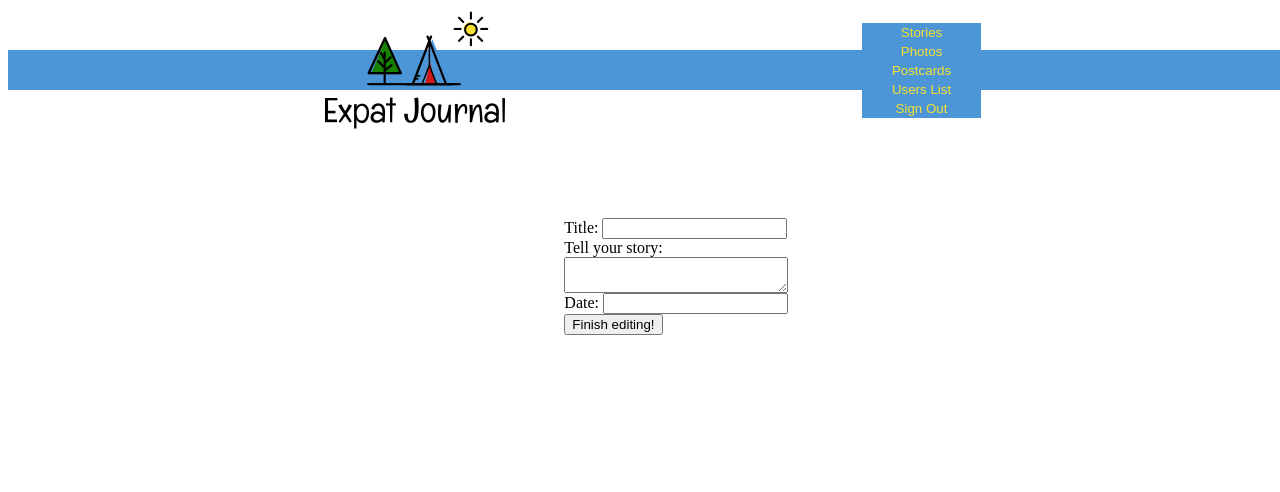
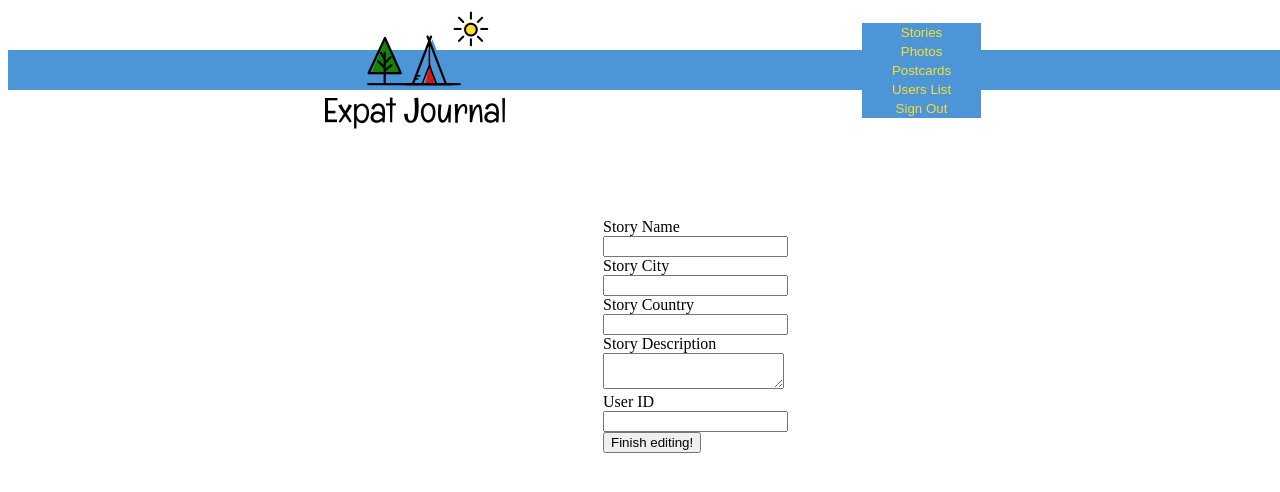
Before and after one commit to Expat-Journal8/front-end, a React (Create React App) app: page /Story/1/editStory in a window 1280 px wide. Shown: the top 492 px of the page. Built offline with nearby package versions, Linux system fonts and the light colour scheme; sample sign-in values are in the browser's storage; a web font is replaced by a local one.

Commit message:
making all of the requests into redux actions

```diff
--- a/src/Components/AddStory.js
+++ b/src/Components/AddStory.js
@@ -1,23 +1,20 @@
 import React, {useState} from 'react';
-import {axiosWithAuth} from '../api/axiosWithAuth';
+import {useHistory} from 'react-router-dom';
+import {connect} from 'react-redux';
+import {addStory} from '../actions/index';
 
 const AddStory = props => {
-    const [story, setStory ] = useState( { storyName:"", storyCity:"", storyCountry: '', storyDesc: '', user_id: '' } );
+    const [story, setStory ] = useState( { storyName:"", storyCity:"", storyCountry: '', storyDesc: '', user_id: '', storyPhoto: '' } );
+    const history = useHistory();
 
-    const handleSubmit = story => {
-        axiosWithAuth().post(`/api/stories`, story)
-            .then(response => {
-                console.log(response);
-            })
-            .catch(error => {
-                console.log(error);
-            })
+    const handleSubmit = e => {
+        e.preventDefault();
+        props.addStory(story);
     };
 
     const handleChange = e => {
         setStory({...story, [e.target.name]: e.target.value});
     };
-
 
     return (
         <div className="storiesWrapper">
@@ -72,10 +69,31 @@ const AddStory = props => {
                     value={story.user_id}
                     onChange={handleChange}/>
                 </div>
+                <div className="storyDate">
+                    <label
+                    htmlFor="date">Photo URL</label> <br />
+                    <input
+                    type="text"
+                    id="userId"
+                    name="storyPhoto"
+                    value={story.storyPhoto}
+                    onChange={handleChange}/>
+                </div>
                 <button>Add Story</button>
             </form>
         </div>
     )
 }
 
-export default AddStory;
+const mapStateToProps = (state) => {
+    return {
+        users: [],
+        user: {},
+        registerSuccessMessage: '',
+        user_stories: {},
+        isLoading: false,
+        error: null
+    }
+}
+
+export default connect(mapStateToProps, {addStory})(AddStory);
--- a/src/Components/EditStories.js
+++ b/src/Components/EditStories.js
@@ -5,7 +5,7 @@ import map from "./assets/world.png"
 
 
 const EditStories = () =>{
-    const [story, setStory ] = useState( { title:"", trip:"" , date:"" } );
+    const [story, setStory ] = useState( { storyName:"", storyCity:"", storyCountry: '', storyDesc: '', user_id: '' } );
     const params = useParams();
     const history = useHistory();
     // const [entries, setEntries] = useState( [{ title:"", trip:"" , date:"" }] );
@@ -18,7 +18,8 @@ const EditStories = () =>{
         };
 
     const handleSubmit = e => {
-        axiosWithAuth().put(`/api/stories/${params.id}`)
+        e.preventDefault();
+        axiosWithAuth().put(`/api/stories/${params.id}`, story)
             .then(response => {
                 console.log(response);
                 history.push(`/Story/${params.id}`);
@@ -62,34 +63,54 @@ const EditStories = () =>{
     return(
         <div className="storiesWrapper">
             <form onSubmit={ handleSubmit }>
-                <div className="storyTitle">
+            <div className="storyName">
                     <label
-                    htmlFor="title">Title: </label>
+                    htmlFor="title">Story Name</label> <br />
                     <input
                      type="text"
-                     id="title"
-                     name="title"
-                     value={story.title}
+                     id="storyName"
+                     name="storyName"
+                     value={ story.storyName}
                      onChange={handleChange}/>
                 </div>
-                <div className="story">
+                <div className="storyCity">
                     <label
-                    htmlFor="editStory">Tell your story: </label>
-                    <textarea
+                    htmlFor="editStory">Story City</label> <br />
+                    <input
                     name="textarea"
-                    id="editStory"
-                    name="trip"
-                    value={story.trip}
+                    id="storyCity"
+                    name="storyCity"
+                    value={story.storyCity}
+                    onChange={handleChange}/>
+                </div>
+                <div className="storyCountry">
+                    <label
+                    htmlFor="date">Story Country</label> <br />
+                    <input
+                    type="text"
+                    id="date"
+                    name="storyCountry"
+                    value={story.storyCountry}
                     onChange={handleChange}/>
                 </div>
                 <div className="storyDate">
                     <label
-                    htmlFor="date">Date: </label>
+                    htmlFor="date">Story Description</label> <br />
+                    <textarea
+                    type="text"
+                    id="date"
+                    name="storyDesc"
+                    value={story.storyDesc}
+                    onChange={handleChange}/>
+                </div>
+                <div className="storyDate">
+                    <label
+                    htmlFor="date">User ID</label> <br />
                     <input
                     type="text"
-                    id="date"
-                    name="date"
-                    value={story.date}
+                    id="userId"
+                    name="user_id"
+                    value={story.user_id}
                     onChange={handleChange}/>
                 </div>
                 <button>Finish editing!</button>
--- a/src/Components/Nav.js
+++ b/src/Components/Nav.js
@@ -2,18 +2,25 @@ import React from "react";
 import { Link, useLocation } from "react-router-dom";
 import logo from "./assets/logo.png"
 
-const Nav =()=> {
+const Nav = props => {
     const location = useLocation();
 
     return (
         <>
-            {location.pathname === ('/SignUp' || '/SignIn') ?
+            {location.pathname === '/SignUp' ?
                 <div className="navigation">
                     <img src={logo} alt="logo, a cozy tent next to a tree. "/>
                     <Link to="/SignUp"><h3>JOIN</h3></Link>
                     <Link to="/SignIn"><h3>LOGIN</h3></Link>
                 </div>
             :
+            location.pathname === '/SignIn' ?
+                <div className="navigation">
+                    <img src={logo} alt="logo, a cozy tent next to a tree. "/>
+                    <Link to="/SignUp"><h3>JOIN</h3></Link>
+                    <Link to="/SignIn"><h3>LOGIN</h3></Link>
+                </div>
+                :
                 <nav className="NavII">
                     <img src={logo} alt=""/>
                     <ul>
@@ -24,7 +31,7 @@ const Nav =()=> {
                             <Link to="/Photos"><button>Photos</button> </Link>
                         </li>
                         <li>
-                            <Link to="./Postcard"><button>Postcards</button></Link>
+                            <Link to="/Postcard"><button>Postcards</button></Link>
                         </li>
                         <li>
                             <Link to="/UsersList"><button>Users List</button></Link>
--- a/src/Components/Profile.js
+++ b/src/Components/Profile.js
@@ -1,9 +1,6 @@
 import React, {useState, useEffect} from "react";
-//import { date } from "yup";
-import {Link} from "react-router-dom";
 import {connect} from 'react-redux';
 import {useParams, useHistory} from 'react-router-dom';
-import {axiosWithAuth} from '../api/axiosWithAuth';
 import {fetchUserData} from '../actions/index';
 import UserStories from '../Components/UserStories';
 
@@ -12,25 +9,14 @@ const Profile = props =>{
     const params = useParams();
     const history = useHistory();
 
-    console.log('props are', props)
-
     useEffect(() => {
-        axiosWithAuth().get(`/api/users/${params.id}`)
-        .then(response => {
-            console.log(response);
-            setUserData(response.data);
-        })
-        .catch(error => {
-            console.log(error.message);
-        })
+        props.fetchUserData(params, setUserData);
     }, [])
 
     const takeToEditPage = () => {
         let path=`/Profile/${params.id}/editProfile`
         history.push(path);
     }
-
-
 
     return(
         <div className="profileWrap">
--- a/src/Components/SignIn.js
+++ b/src/Components/SignIn.js
@@ -4,7 +4,6 @@ import {useLocation} from 'react-router-dom';
 import {login, registerUser} from '../actions/index';
 import {connect} from 'react-redux';
 import * as yup from 'yup';
-import Nav from '../Components/Nav';
 
 const SignIn = props => {
     const location = useLocation();
--- a/src/Components/Stories.js
+++ b/src/Components/Stories.js
@@ -1,6 +1,7 @@
 import React, {useState, useEffect} from 'react';
 import {useHistory, useParams, Link} from 'react-router-dom';
 import {axiosWithAuth} from '../api/axiosWithAuth';
+import {fetchUserStories} from '../actions/index'
 
 const Stories = () => {
     const [stories, setStories] = useState([]);
--- a/src/Components/UserStories.js
+++ b/src/Components/UserStories.js
@@ -1,6 +1,8 @@
 import React, {useState, useEffect} from 'react';
 import {useParams, useHistory} from 'react-router-dom';
+import {connect} from 'react-redux';
 import {axiosWithAuth} from '../api/axiosWithAuth';
+import {fetchUserStories} from '../actions/index';
 
 const UserStories = props => {
     const [stories, setStories] = useState([]);
@@ -8,14 +10,15 @@ const UserStories = props => {
     const history = useHistory();
 
     useEffect(() => {
-        axiosWithAuth().get(`/api/users/${params.id}/stories`)
-            .then(response => {
-                console.log(response);
-                setStories(response.data);
-            })
-            .catch(error => {
-                console.log(error);
-            })
+        // axiosWithAuth().get(`/api/users/${params.id}/stories`)
+        //     .then(response => {
+        //         console.log(response);
+        //         setStories(response.data);
+        //     })
+        //     .catch(error => {
+        //         console.log(error);
+        //     })
+        props.fetchUserStories(params.id, setStories);
     }, [])
 
     const takeToStoryById = () => {
@@ -42,4 +45,15 @@ const UserStories = props => {
     )
 }
 
-export default UserStories;
+const mapStateToProps = (state) => {
+    return {
+        users: [],
+        user: {},
+        registerSuccessMessage: '',
+        user_stories: {},
+        isLoading: false,
+        error: null
+    }
+}
+
+export default connect(mapStateToProps, {fetchUserStories})(UserStories);
--- a/src/reducers/reducer.js
+++ b/src/reducers/reducer.js
@@ -1,4 +1,4 @@
-import { SET_ERROR, SUCCESS, LOADING, LOGIN_SUCCESS, FETCH_USERS_SUCCESS, FETCH_USER_DATA_SUCCESS, FETCH_STORIES_SUCCESS } from "../actions/index";
+import { SET_ERROR, SUCCESS, LOADING, LOGIN_SUCCESS, FETCH_USERS_SUCCESS, FETCH_USER_DATA_SUCCESS, FETCH_STORIES_SUCCESS, EDIT_USER_SUCCESS } from "../actions/index";
 
 const initialState = {
     users: [],
@@ -51,6 +51,12 @@ export const reducer = (state = initialState, action) => {
                 stories: action.payload,
                 isLoading: false
             }
+        case EDIT_USER_SUCCESS:
+            return {
+                ...state,
+                isLoading: false,
+                user: action.payload
+            }
         default:
             return state
     }
```
Also changed, not shown: src/Components/EditUSer.js (+10 -35 lines), src/actions/index.js (+39 -31 lines).
